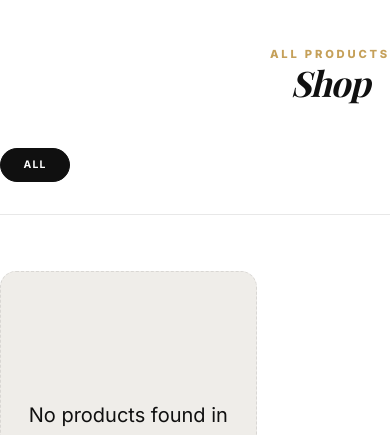
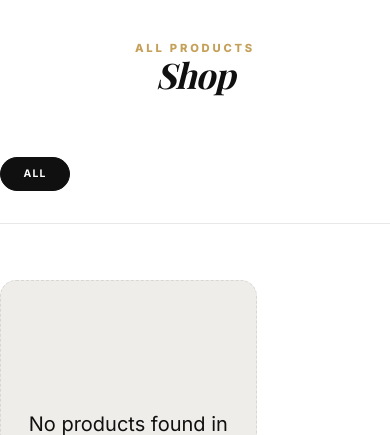
Before and after one commit to arjunbabu9656/auric-ecommerce, a Django app: page /shop/ in a window 390 px wide. Shown: the part 60-495 px from the top of the page. Run offline with Django 5.2, Linux system fonts and the light colour scheme; data that the repository does not hold is empty; some web fonts are replaced.

Commit message:
UI: Hardened mobile centering for Shop and All Products headings (Pakka UI)

```diff
--- a/static/css/styles.css
+++ b/static/css/styles.css
@@ -1715,7 +1715,14 @@ h1, h2, h3, h4 { font-weight: 700; line-height: 1.1; letter-spacing: -0.025em; }
 @media (max-width: 680px) {
   :root { --pad: 1.25rem; --sec: 4rem; }
 
-  .section-header { margin-bottom: 3.5rem; text-align: center; width: 100%; max-width: none !important; }
+  .section-header {
+    margin-bottom: 4rem;
+    display: flex;
+    justify-content: space-between;
+    align-items: flex-end;
+    gap: 2rem;
+  }
+  .section-header > div { flex: 1; }
   .heading-section { font-size: clamp(2.8rem, 10vw, 4rem); font-weight: 800; line-height: 1; }
 
   .products__grid,
@@ -1948,12 +1955,23 @@ h1, h2, h3, h4 { font-weight: 700; line-height: 1.1; letter-spacing: -0.025em; }
   .cart-section .section-header,
   .checkout-section .section-header,
   .profile-section .section-header,
+  .product-list-section .section-header,
   .related-section {
     text-align: center !important;
+    display: flex !important;
+    flex-direction: column !important;
+    align-items: center !important;
+    justify-content: center !important;
+    width: 100%;
+    margin-left: auto;
+    margin-right: auto;
+  }
+
+  .section-header div {
     display: flex;
     flex-direction: column;
     align-items: center;
-    width: 100%;
+    text-align: center;
   }
 
   .heading-section {
--- a/templates/store/product_list.html
+++ b/templates/store/product_list.html
@@ -6,7 +6,7 @@
 <section class="section product-list-section">
     <div class="container">
         <!-- Header -->
-        <div class="section-header" style="display:flex; justify-content:space-between; align-items:flex-end; margin-bottom: 3rem;">
+        <div class="section-header">
             <div>
                 <span class="text-meta">{% if active_category %}{{ active_category.name }}{% else %}All Products{% endif %}</span>
                 <h1 class="heading-section">Shop</h1>
```
Also changed, not shown: templates/store/contact.html (+5 -5 lines).
